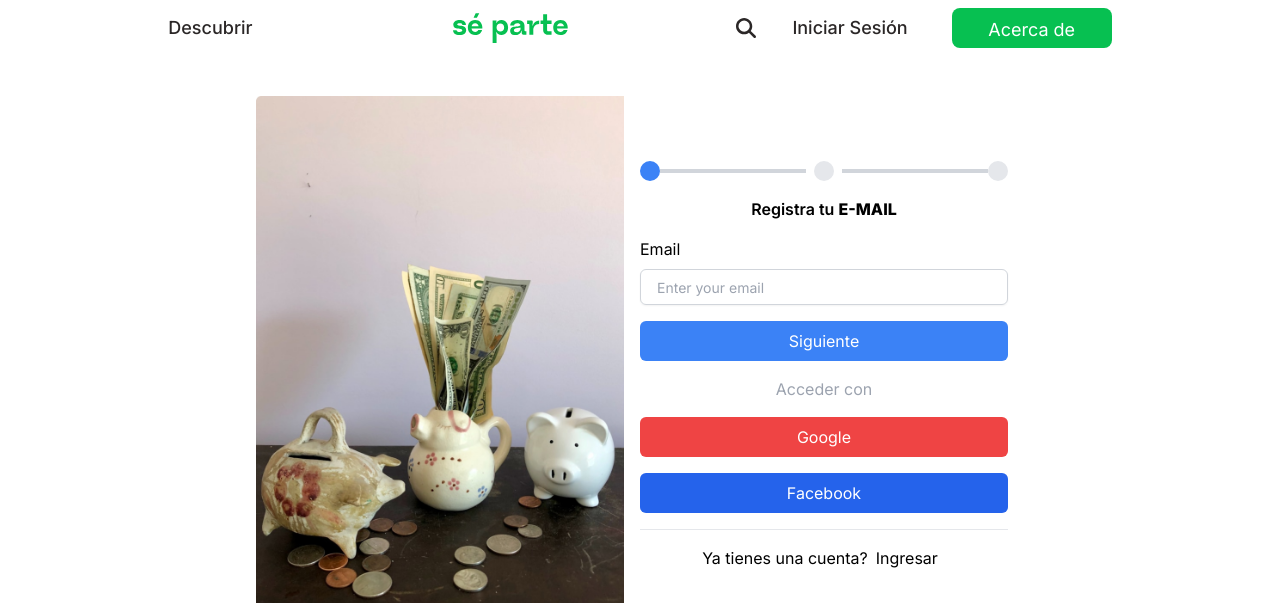
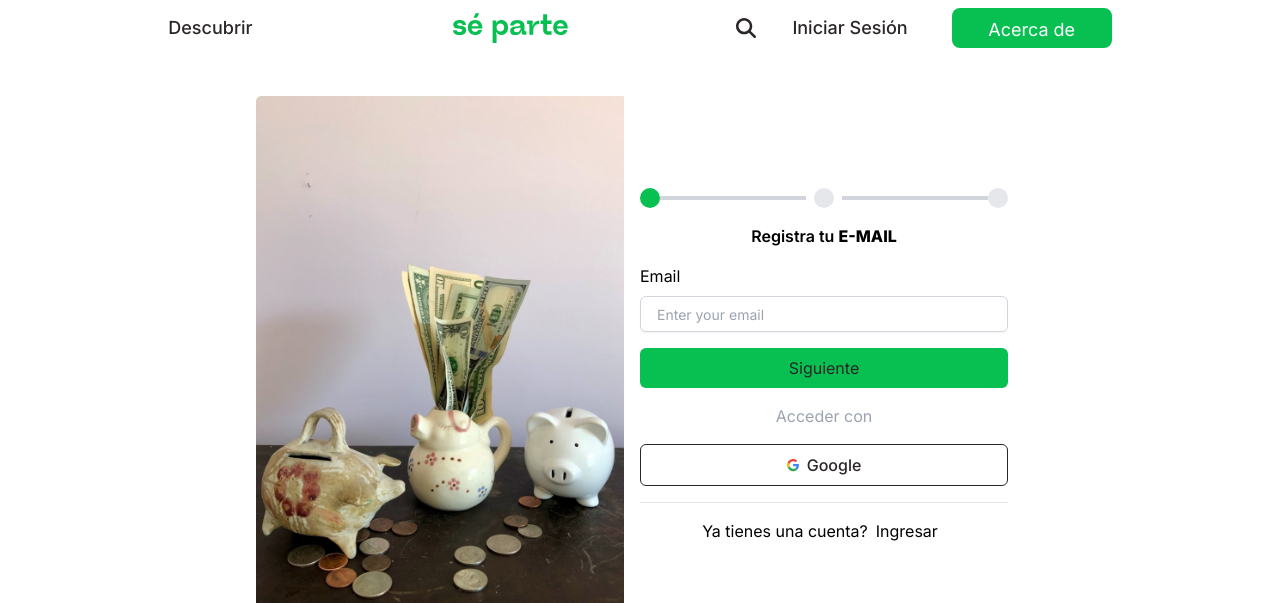
Before and after one commit to geroxima/separte, a Next.js app in the folder client/: page /register in a window 1280 px wide. Shown: the top 603 px of the page. Built offline with nearby package versions, Linux system fonts and the light colour scheme; no server answers.

Commit message:
Update login and register forms

```diff
--- a/client/src/components/LoginForm.jsx
+++ b/client/src/components/LoginForm.jsx
@@ -57,14 +57,14 @@
   };
 
   return (
-    <div className="mx-auto my-12 flex max-w-3xl flex-row ">
-      <div className="flex-1">
+    <div className="mx-auto my-12 flex max-w-3xl flex-col md:flex-row lg:flex-row">
+      <div className="flex-1 w-full">
         <Image
           src="/images/login.png"
           alt="Imagen de Login"
           width={500}
           height={500}
-          className="object-fill"
+          className=""
         />
       </div>
       <div className="flex flex-1 flex-col items-center justify-center gap-4 px-4 py-8">
@@ -109,7 +109,7 @@
           </div>
           <button
             type="submit"
-            className="rounded-md bg-blue-500 px-4 py-2 text-white hover:bg-blue-600"
+            className="rounded-md bg-primary-green px-4 py-2 text-text-color hover:bg-secondary-green hover:text-white"
           >
             Ingresar
           </button>
--- a/client/src/components/ProgressDots.jsx
+++ b/client/src/components/ProgressDots.jsx
@@ -5,21 +5,21 @@
     <div className="flex w-full items-center justify-between overflow-hidden">
       <div
         className={clsx("h-5 w-5 rounded-full", {
-          "bg-blue-500": stage === 1,
+          "bg-primary-green": stage === 1,
           "bg-gray-200": stage !== 1,
         })}
       ></div>
       <div className="h-1 flex-1 bg-gray-300"></div>
       <div
         className={clsx("mx-2 h-5 w-5 rounded-full", {
-          "bg-blue-500": stage === 2,
+          "bg-primary-green": stage === 2,
           "bg-gray-200": stage !== 2,
         })}
       ></div>
       <div className="h-1 flex-1 bg-gray-300"></div>
       <div
         className={clsx("h-5 w-5 rounded-full", {
-          "bg-blue-500": stage === 3,
+          "bg-primary-green": stage === 3,
           "bg-gray-200": stage !== 3,
         })}
       ></div>
--- a/client/src/components/RegisterForm.jsx
+++ b/client/src/components/RegisterForm.jsx
@@ -9,6 +9,8 @@
 const LoginForm = () => {
   const router = useRouter();
   const [stage, setStage] = useState(1);
+  const GoogleIcon = () => {return(<svg width="12" height="12.28" viewBox="0 0 256 262" xmlns="http://www.w3.org/2000/svg" preserveAspectRatio="xMidYMid"><path d="M255.878 133.451c0-10.734-.871-18.567-2.756-26.69H130.55v48.448h71.947c-1.45 12.04-9.283 30.172-26.69 42.356l-.244 1.622 38.755 30.023 2.685.268c24.659-22.774 38.875-56.282 38.875-96.027" fill="#4285F4"/><path d="M130.55 261.1c35.248 0 64.839-11.605 86.453-31.622l-41.196-31.913c-11.024 7.688-25.82 13.055-45.257 13.055-34.523 0-63.824-22.773-74.269-54.25l-1.531.13-40.298 31.187-.527 1.465C35.393 231.798 79.49 261.1 130.55 261.1" fill="#34A853"/><path d="M56.281 156.37c-2.756-8.123-4.351-16.827-4.351-25.82 0-8.994 1.595-17.697 4.206-25.82l-.073-1.73L15.26 71.312l-1.335.635C5.077 89.644 0 109.517 0 130.55s5.077 40.905 13.925 58.602l42.356-32.782" fill="#FBBC05"/><path d="M130.55 50.479c24.514 0 41.05 10.589 50.479 19.438l36.844-35.974C195.245 12.91 165.798 0 130.55 0 79.49 0 35.393 29.301 13.925 71.947l42.211 32.783c10.59-31.477 39.891-54.251 74.414-54.251" fill="#EB4335"/></svg>)}
+
 
   const [form, setForm] = useState({
     email: "",
@@ -72,12 +74,12 @@
                   placeholder="Enter your email"
                   value={form.email}
                   onChange={handleChange}
-                  className="rounded-md border border-gray-300 px-4 py-2 focus:outline-none focus:ring-2 focus:ring-blue-500"
+                  className="rounded-md border border-gray-300 px-4 py-2 focus:outline-none focus:ring-2 focus:ring-primary-green-500"
                 />
               </div>
               <button
                 type="submit"
-                className="rounded-md bg-blue-500 px-4 py-2 text-white hover:bg-blue-600"
+                className="rounded-md bg-primary-green px-4 py-2 text-text-color hover:bg-secondary-green hover:text-white"
               >
                 Siguiente
               </button>
@@ -88,12 +90,15 @@
               <span className="border-1 flex-1 border-solid border-gray-200"></span>
             </div>
             <div className="flex w-full flex-col justify-center gap-4">
-              <button className="rounded-md bg-red-500 px-4 py-2 text-white hover:bg-red-600">
-                Google
-              </button>
-              <button className="rounded-md bg-blue-600 px-4 py-2 text-white hover:bg-blue-700">
+            <button
+            className="rounded-md border border-text-color border-solid items-center  justify-center bg-white px-4 py-2 text-text-color font-medium hover:bg-gray-100 flex gap-x-2"
+          >
+            <GoogleIcon/>
+            Google
+          </button>
+              {/* <button className="rounded-md bg-blue-600 px-4 py-2 text-white hover:bg-blue-700">
                 Facebook
-              </button>
+              </button> */}
               <hr />
             </div>
             <div>
@@ -130,7 +135,7 @@
                   placeholder="Ingresa tu nombre"
                   value={form.name}
                   onChange={handleChange}
-                  className="rounded-md border border-gray-300 px-4 py-2 focus:outline-none focus:ring-2 focus:ring-blue-500"
+                  className="rounded-md border border-gray-300 px-4 py-2 focus:outline-none focus:ring-2 focus:ring-primary-green"
                 />
               </div>
               <div className="mb-4 flex flex-col">
@@ -144,7 +149,7 @@
                   placeholder="Ingresa tu apellido"
                   value={form.lastName}
                   onChange={handleChange}
-                  className="rounded-md border border-gray-300 px-4 py-2 focus:outline-none focus:ring-2 focus:ring-blue-500"
+                  className="rounded-md border border-gray-300 px-4 py-2 focus:outline-none focus:ring-2 focus:ring-primary-green"
                 />
               </div>
               <div className="mb-4 flex flex-col">
@@ -158,12 +163,12 @@
                   placeholder="Ingresa tu direccion"
                   value={form.address}
                   onChange={handleChange}
-                  className="rounded-md border border-gray-300 px-4 py-2 focus:outline-none focus:ring-2 focus:ring-blue-500"
+                  className="rounded-md border border-gray-300 px-4 py-2 focus:outline-none focus:ring-2 focus:ring-primary-green"
                 />
               </div>
               <button
                 type="submit"
-                className="rounded-md bg-blue-500 px-4 py-2 text-white hover:bg-blue-600"
+                className="rounded-md bg-primary-green px-4 py-2 text-text-color hover:bg-secondary-green hover:text-white"
               >
                 Siguiente
               </button>
@@ -198,12 +203,12 @@
                   placeholder="Enter your password"
                   value={form.password}
                   onChange={handleChange}
-                  className="rounded-md border border-gray-300 px-4 py-2 focus:outline-none focus:ring-2 focus:ring-blue-500"
+                  className="rounded-md border border-gray-300 px-4 py-2 focus:outline-none focus:ring-2 focus:ring-primary-green-500"
                 />
               </div>
               <button
                 type="submit"
-                className="rounded-md bg-blue-500 px-4 py-2 text-white hover:bg-blue-600"
+                className="rounded-md bg-primary-green px-4 py-2 text-text-color hover:bg-secondary-green hover:text-white"
               >
                 Siguiente
               </button>
```
